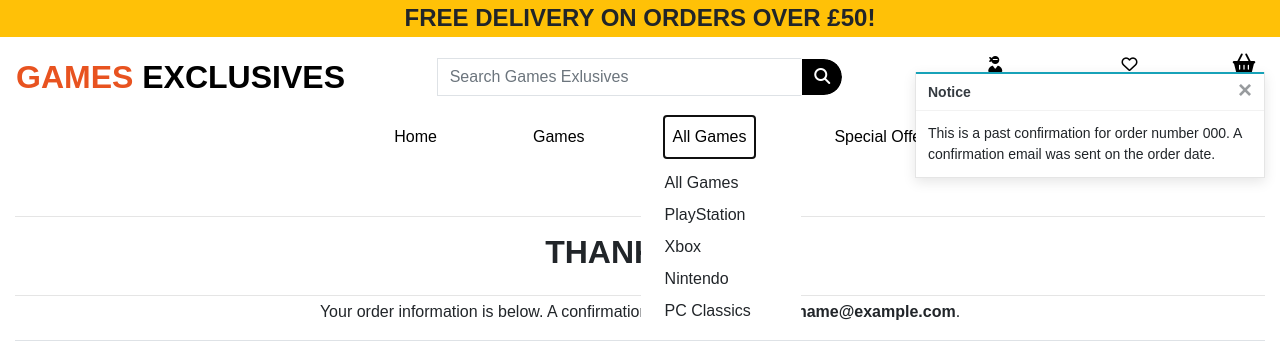
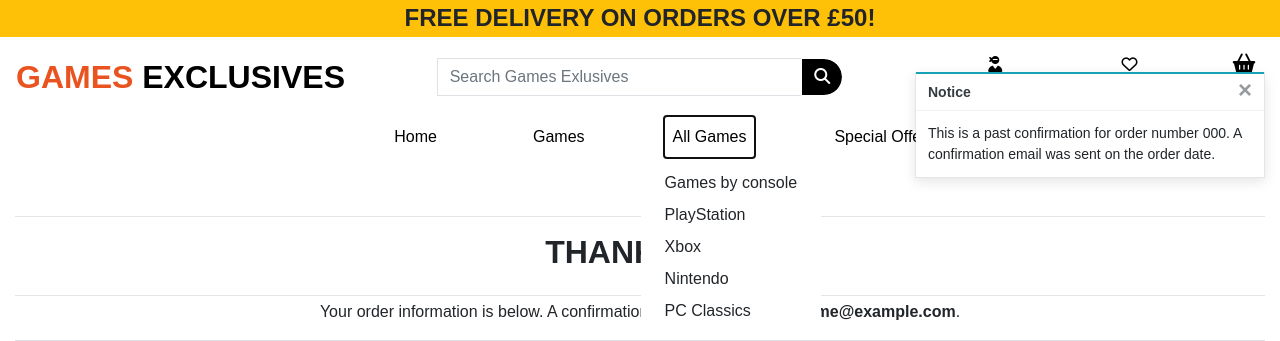
Before and after one commit to AMartins87/games_exclusives, a Django app: page /profile/order_history/000 in a window 1280 px wide, after a click on "All Games". Shown: the top 341 px of the page. Run offline with Django 3.2, Linux system fonts and the light colour scheme; data comes from the database, SQL or seed files in the repository; tables that the repository leaves empty hold one stand-in row (values such as "Sample post"); some libraries are stand-ins or nearby versions; some web fonts are replaced.

Commit message:
Change name of nav item to Games by console

```diff
--- a/templates/includes/main-nav.html
+++ b/templates/includes/main-nav.html
@@ -25,7 +25,7 @@
             </a>
             <!-- Dropdown menu where shopper can choose to view all games, or by their category only -->
             <div class="dropdown-menu bg-white border-0">
-                <a href="{% url 'games' %}?category=playstation,xbox,nintendo,pc,clearance"  class="dropdown-item ml-4 ml-lg-0">All Games</a>
+                <a href="{% url 'games' %}?category=playstation,xbox,nintendo,pc,clearance"  class="dropdown-item ml-4 ml-lg-0">Games by console</a>
                 <a href="{% url 'games' %}?category=playstation" class="dropdown-item ml-4 ml-lg-0">PlayStation</a>
                 <a href="{% url 'games' %}?category=xbox" class="dropdown-item ml-4 ml-lg-0">Xbox</a>
                 <a href="{% url 'games' %}?category=nintendo" class="dropdown-item ml-4 ml-lg-0">Nintendo</a>
```
